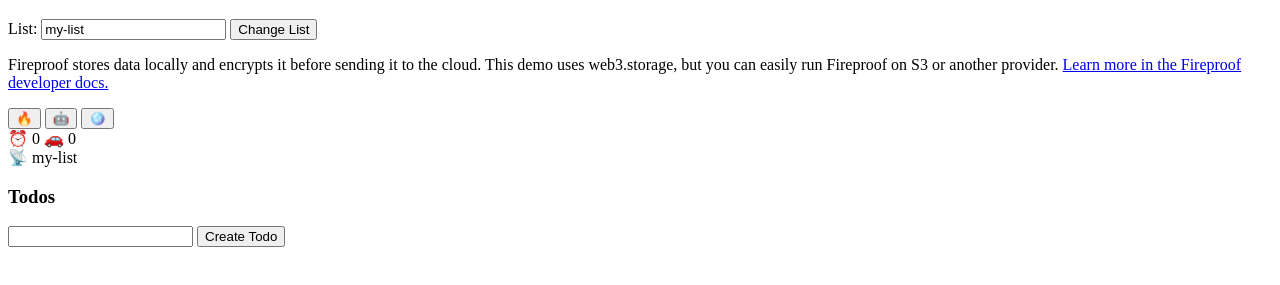
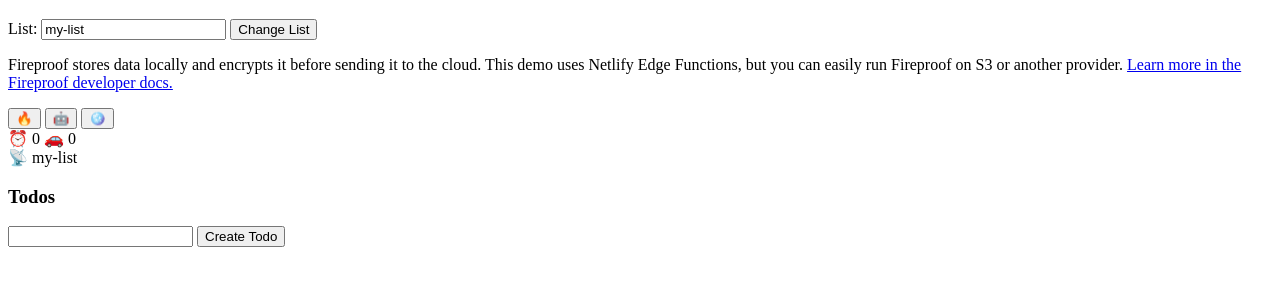
Before and after one commit to fireproof-storage/todo-netlify, a website: page index.html in a window 1280 px wide. Shown: the part 61-346 px from the top of the page. Drawn offline with Linux system fonts and the light colour scheme; no server answers.

Commit message:
new html copy

```diff
--- a/index.html
+++ b/index.html
@@ -231,7 +231,7 @@
 
     <p>
       Fireproof stores data locally and encrypts it before sending it to the cloud. This demo uses
-      web3.storage, but you can easily run Fireproof on S3 or another provider.
+      Netlify Edge Functions, but you can easily run Fireproof on S3 or another provider.
       <a href="https://use-fireproof.com/">Learn more in the Fireproof developer docs.</a>
     </p>
 
```
